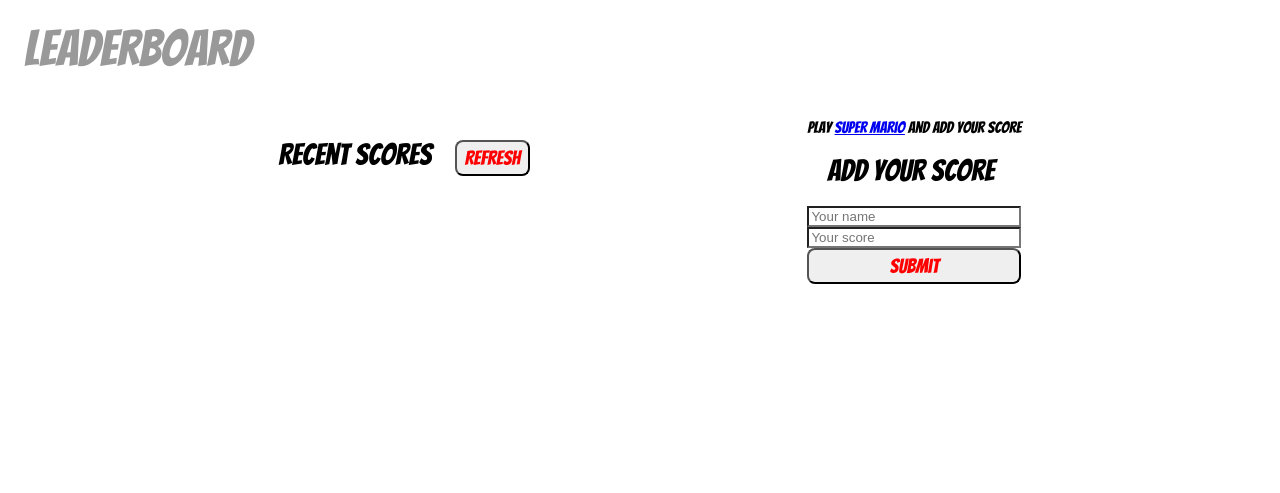
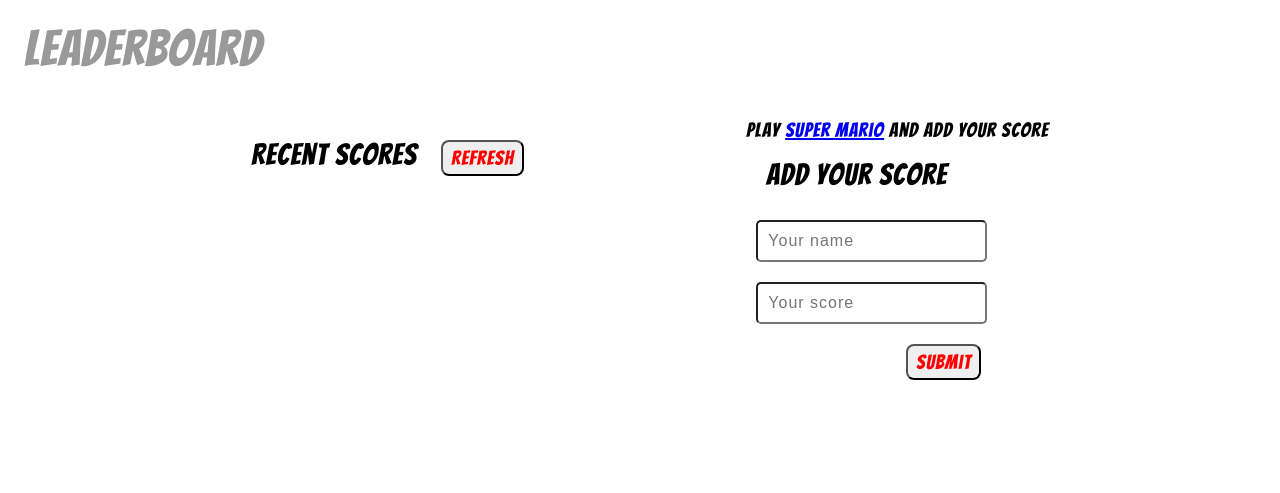
Before and after one commit to ahmetbozaci/leaderboard, a website built with webpack: page src/index.html in a window 1280 px wide. Built offline with nearby package versions, Linux system fonts and the light colour scheme.

Commit message:
Make list items colorful

```diff
--- a/src/index.html
+++ b/src/index.html
@@ -26,8 +26,8 @@
         <p>Play <a href="https://supermarioemulator.com/supermario.php">Super Mario</a> and add your score</p>
         <h3>Add your score</h3>
         <form action="#">
-          <input type="text" placeholder="Your name" id="name"/>
-          <input type="text" placeholder="Your score" id="score"/>
+          <input type="text" placeholder="Your name" id="name"/><br>
+          <input type="text" placeholder="Your score" id="score"/><br>
           <button type="submit" id="submit-btn">Submit</button>
         </form>
       </div>
--- a/src/scss/style.scss
+++ b/src/scss/style.scss
@@ -16,7 +16,7 @@
 
 }
 *{
-  box-sizing: border-box;
+  letter-spacing: 1px;
 }
 h1{
   font-size: 50px;
@@ -26,21 +26,17 @@ h1{
   opacity: 0.4;
 }
 
-// p{
-//   margin-bottom: 1.5rem;
-// }
+.leader-board {
+  overflow-y: scroll;
+  height: 300px;
+}
+
+
 
 h3 {
   display: inline-block;
   font-size: 30px;
   padding: 20px;
-}
-
-
-
-form {
-  flex-direction: column;
-  display: flex;
 }
 
 button {
@@ -51,11 +47,26 @@ button {
   border-radius: 0.5rem;
 }
 
-.recent-scores{
-  text-align: center;
+button[type="submit"] {
+  margin: 10px 0 0 160px
 }
 
-.leader-board {
-  overflow: scroll;
-  height: 300px;
+p{
+  font-size: 20px;
 }
+
+input {
+  padding: 10px;
+  margin: 10px;
+  border-radius: 5px;
+  font-size: 1rem;
+};
+
+li {
+  background: #fff;
+  padding: 1rem;
+}
+
+li:nth-child(2n) {
+  background: #ccc;
+}
```
Also changed, not shown: src/scss/style.css, 1 other file.
